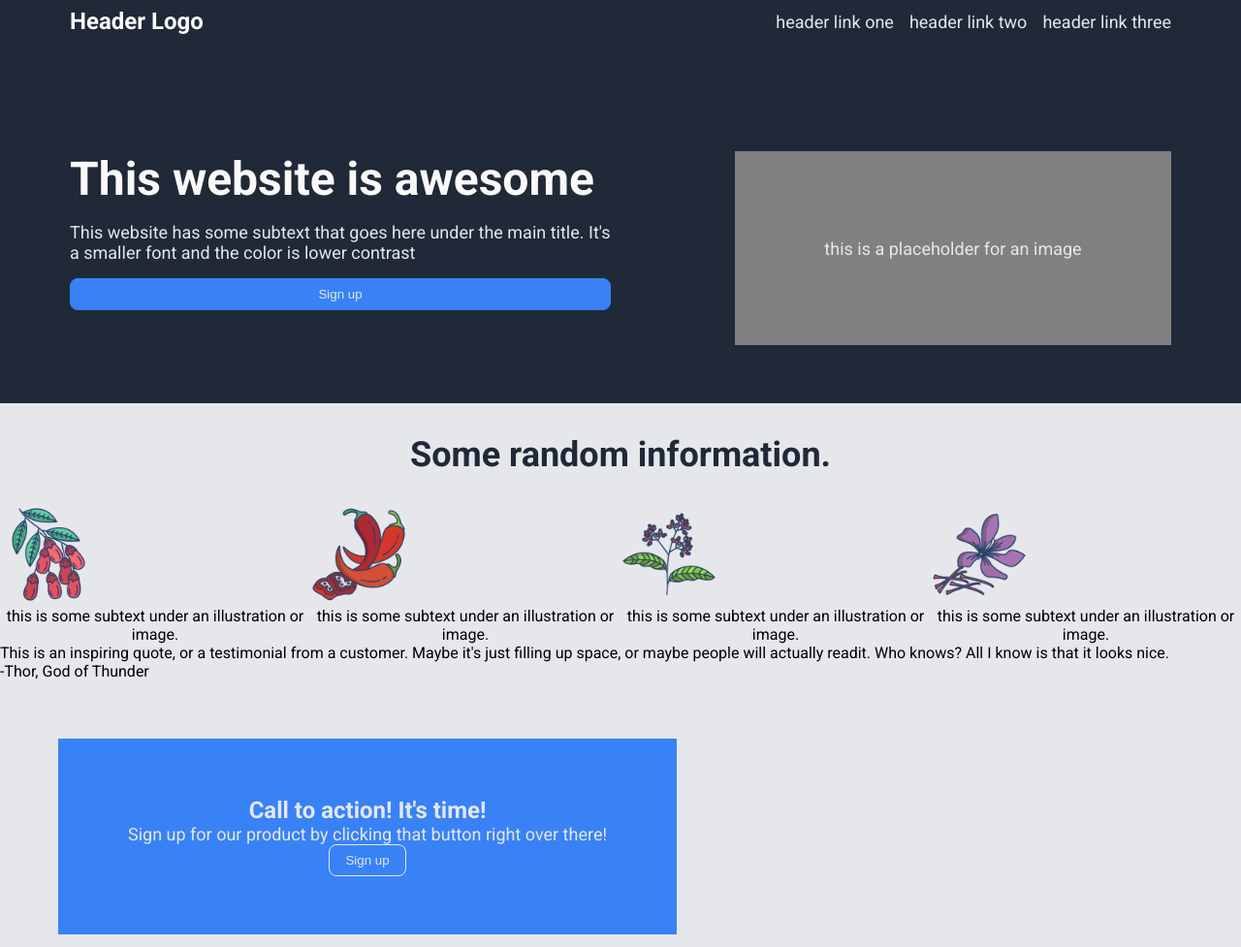
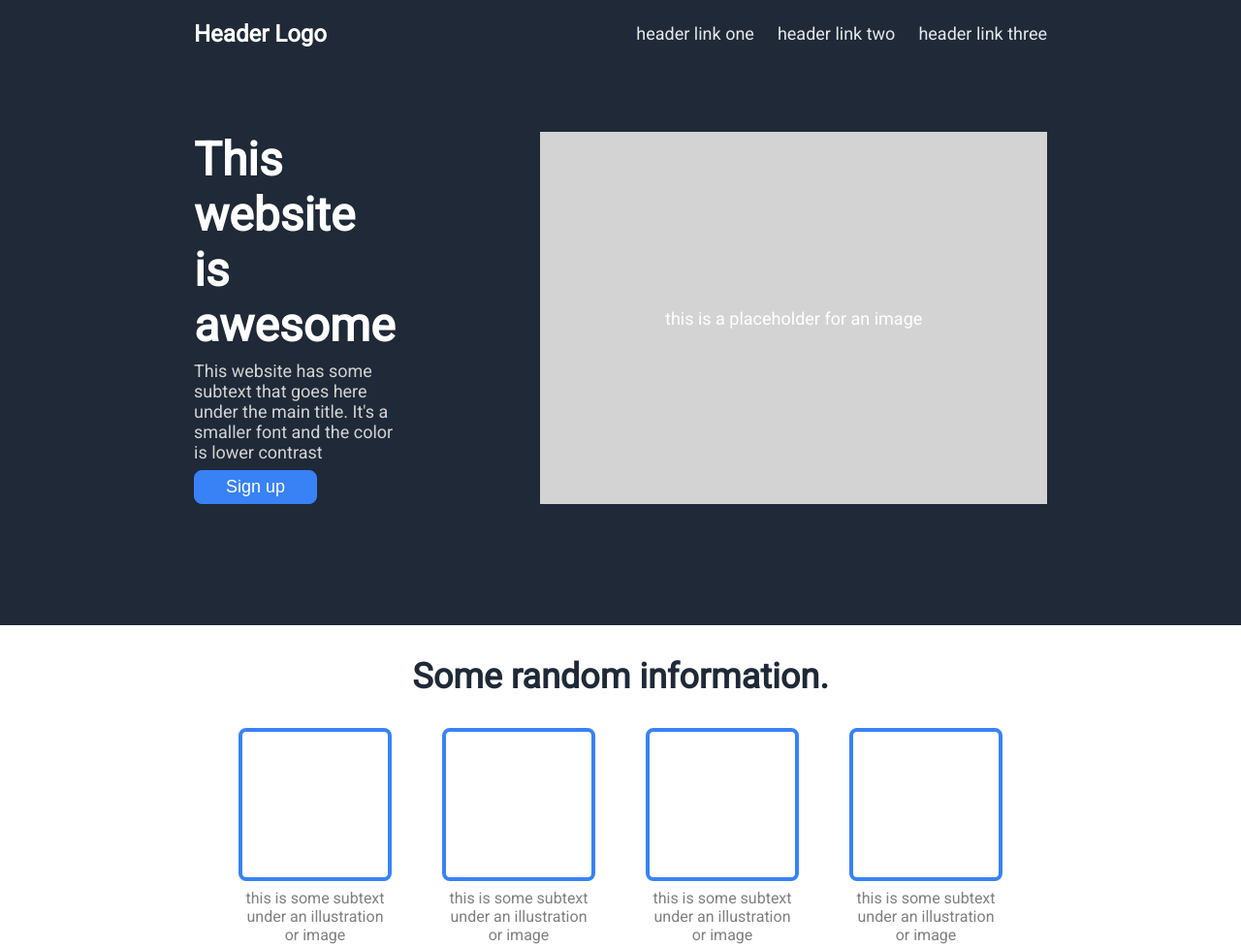
Before and after one commit to harshallmall/landing-page, a plain HTML site: page index.html in a window 1280 px wide. Shown: the top 977 px of the page at 97% size. Drawn offline with Linux system fonts and the light colour scheme.

Commit message:
update on index.html & style.css

```diff
--- a/index.html
+++ b/index.html
@@ -6,6 +6,9 @@
     <meta name="viewport" content="width=device-width, initial-scale=1.0">
     <title>Landing Page</title>
     <link rel="stylesheet" href="style.css">
+    <style>
+        @import url('https://fonts.googleapis.com/css2?family=Roboto:ital,wght@0,400;1,100&display=swap');
+    </style>
 </head>
 <body>
     <div class="header">
@@ -23,7 +26,9 @@
             <div class="two-container">
                 <div class="title">This website is awesome</div>
                 <div class="two-text">This website has some subtext that goes here under the main title. It's a smaller font and the color is lower contrast</div>
+                <div class="two-button">
                     <button class="signup">Sign up</button>
+                </div>
             </div>
             <div class="box">
                 <div class="profile-image">this is a placeholder for an image</div>
@@ -33,41 +38,43 @@
     <div class="information">
         <div class="information-header">Some random information.</div>
         <div class="three">
-            <div class="info">
-                <img src="./images/barberry.png" alt="barberry">
-                <div class="text">this is some subtext under an illustration or image.</div>
+            <div class="box-one">
+                <div class="image-one"></div>
+                <div class="text">this is some subtext under an illustration or image</div>
             </div>
-              <div class="info">
-                <img src="./images/chilli.png" alt="chili">
-                <div class="text">this is some subtext under an illustration or image.</div>
+            <div class="box-two">
+                <div class="image-two"></div>
+                <div class="text">this is some subtext under an illustration or image</div>
             </div>
-              <div class="info">
-                <img src="./images/pepper.png" alt="pepper">
-                <div class="text">this is some subtext under an illustration or image.</div>
+            <div class="box-three">
+                <div class="image-three"></div>
+                <div class="text">this is some subtext under an illustration or image</div>
             </div>
-              <div class="info">
-                <img src="./images/saffron.png" alt="saffron">
-                <div class="text">this is some subtext under an illustration or image.</div>
-              </div>
+            <div class="box-four">
+                <div class="image-four"></div>
+                <div class="text">this is some subtext under an illustration or image</div>
             </div>
         </div>
     </div>
     <div class="inspiration">
         <div class="four">
-            <div class="quote-text">This is an inspiring quote, or a testimonial from a customer. Maybe it's just filling up space, or maybe people will actually readit. Who knows? All I know is that it looks nice.</div>
+            <div class="quote-text">This is an inspiring quote, or a testimonial from a customer. Maybe it's just filling up space, or maybe people will actually read it. Who knows? All I know is that it looks nice.</div>
             <div class="quote-author">-Thor, God of Thunder</div>
         </div>
     </div>
     <div class="action">
         <div class="five">
+            <div class="five-content">
                 <div class="five-header">Call to action! It's time!</div>
                 <div class="five-text">Sign up for our product by clicking that button right over there!</div>
+            </div>
+            <div class="five-button">
                 <button class="signup">Sign up</button>
             </div>
         </div>
+    </div>
     <div class="footer">
-        Copyright &copy; The Odin Project 2021</div>
-        </div>
+        Copyright &copy; The Odin Project 2021
     </div>
 </body>
 </html>
--- a/style.css
+++ b/style.css
@@ -1,8 +1,8 @@
-@import url('https://fonts.googleapis.com/css2?family=Roboto:wght@400;700&display=swap');
+@import url('https://fonts.googleapis.com/css2?family=Roboto&display=swap');
 
 body {
-    font-family: Roboto, sans-serif;
-    background: #e5e7eb;
+    font-family: 'Roboto', sans-serif;
+    background: white;
     display: flex;
     flex-direction: column;
     margin: 0;
@@ -14,61 +14,38 @@ img {
     height: 100px;
 }
 
-.box {
-    display: flex;
-    align-items: center;
-    justify-content: center;
-    width: 450px;
-    height: 200px;
-    background: gray;
-    margin: 60px 72px 60px 48px;
-}
-
-.two-container .signup {
-    background: #3882f6;
-    border: 1px solid #3882f6;
-    color: #e5e7eb;
-    padding: 8px 16px;
-    border-radius: 8px;
-}
-
 .header {
     display: flex;
     background: #1f2937;
     flex-direction: column;
-    margin: 0;
+    padding: 8px 200px 125px;
 }
 
 .one {
     display: flex;
     align-items: center;
     justify-content: space-between;
-    margin: 0;
-    padding: 8px 72px 60px;
+    margin-bottom: 75px;
+    padding: 0;
 }
 
 .one-text {
     font-size: 24px;
-    font-weight: 700;
-    color: #f9faf8;
+    font-weight: 900;
+    color: white;
 }
 
 .links {
     display: flex;
     align-items: center;
-    gap: 16px;
+    gap: 24px;
 }
 
 ul {
     list-style-type: none;
-    margin: 0;
-    padding: 0;
 }
 
-a,
-.two-text,
-.profile-image,
-.footer {
+a {
     text-decoration: none;
     font-size: 18px;
     color: #e5e7eb;
@@ -76,35 +53,62 @@ a,
 
 .two {
     display: flex;
-    flex-shrink: 0;
-    padding: 0;
-    margin: 0;
-    gap: 8px;
 }
 
 .title {
     font-size: 48px;
     font-weight: 900;
-    color: #f9faf8;
+    color: white;
 }
 
 .two-container {
     display: flex;
     flex: 1;
     flex-direction: column;
-    padding: 60px 72px 60px;
-    gap: 16px;
+    gap: 8px;
+    padding-right: 150px;
+}
+
+.two-container .signup {
+    background: #3882f6;
+    border: 1px solid #3882f6;
+    color: white;
+    padding: 6px 32px;
+    border-radius: 8px;
+    font-size: 18px;
+}
+
+.two-text {
+    font-size: 18px;
+    color: lightgray;
+}
+
+.profile-image {
+    font-size: 18px;
+    color: white;
+}
+
+.box {
+    display: flex;
+    flex-direction: column;
+    align-items: center;
+    justify-content: center;
+    width: 600px;
+    background: lightgray;
 }
 
 .information {
     display: flex;
     flex-direction: column;
-    flex-wrap: wrap;
+    background: white;
+    align-items: center;
+    justify-content: center;
+    margin-bottom: 125px;
 }
 
 .information-header {
     font-size: 36px;
-    font-weight: bolder;
+    font-weight: 900;
     color: #1f2937;
     align-self: center;
     padding: 32px;
@@ -112,13 +116,33 @@ a,
 
 .three {
     display: flex;
+    gap: 60px;
+}
+
+.box-one, .box-two,
+.box-three, .box-four {
+    display: flex;
+    flex-direction: column;
+    align-items: center;
     justify-content: center;
-    align-items: center;
+    max-width: 150px;
+    gap: 8px;
+}
+
+.image-one, .image-two,
+.image-three, .image-four {
+    display: flex;
+    flex-shrink: 0;
+    width: 150px;
+    height: 150px;
+    border-radius: 8px;
+    border: 4px solid #3882f6;
+    background: white;
 }
 
 .text {
     display: flex;
-    flex-direction: column;
+    color: gray;
     text-align: center;
 }
 
@@ -127,46 +151,85 @@ a,
     background: #e5e7eb;
 }
 
+.four {
+    display: flex;
+    flex-direction: column;
+    flex-wrap: wrap;
+    margin: 0;
+    padding: 100px 325px;
+    gap: 4px;
+}
+
+.quote-text {
+    font-size: 36px;
+    font-style: italic;
+    color: #1f2937;
+}
+
+.quote-author {
+    font-size: 24px;
+    font-weight: 900;
+    color: #1f2937;
+    text-align: right;
+    padding-right: 48px;
+}
+
 .action {
+    background: white;
     display: flex;
-    margin-bottom: 32px;
-    background: #e5e7eb;
 }
 
 .five {
     display: flex;
+    flex: 1;
+    background: #3882f6;
+    padding: 50px 100px;
+    margin: 100px 200px;
+    border-radius: 8px;
+    gap: 150px;
+}
+
+.five-content {
+    display: flex;
     flex-direction: column;
-    background: #3882f6;
-    justify-content: center;
-    align-items: center;
-    padding: 60px 72px;
-    margin: 60px;
+    padding-left: 32px;
 }
 
 .five-header {
     font-size: 24px;
-    font-weight: 700;
-    color: #e5e7eb;
+    font-weight: 900;
+    color: white;
 }
 
 .five-text {
     font-size: 18px;
-    color: #e5e7eb;
+    font-weight: lighter;
+    color: lightgrey;
+}
+
+.five-button {
+    display: flex;
+    flex-shrink: 0;
+    justify-content: center;
+    align-items: center;
 }
 
 .five .signup {
     background: #3882f6;
-    border: 1px solid #e5e7eb;
-    color: #e5e7eb;
-    padding: 8px 16px;
+    border: 2px solid white;
+    color: white;
+    padding: 4px 32px;
     border-radius: 8px;
+    font-size: 18px;
 }
 
 .footer {
     display: flex;
-    flex-direction: column;
-    align-items: center;
+    background: #1f2937;
+    font-size: 18px;
+    font-weight: lighter;
+    color: white;
+    margin: 0;
+    padding: 32px;
     justify-content: center;
-    background: #1f2937;
-    padding: 32px;
 }
```
Lines whose indentation alone changed are shown as unchanged.
